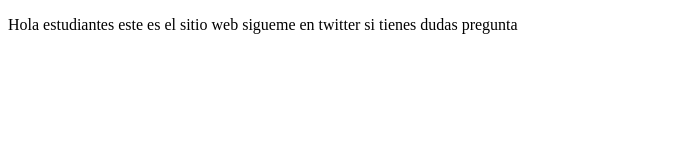
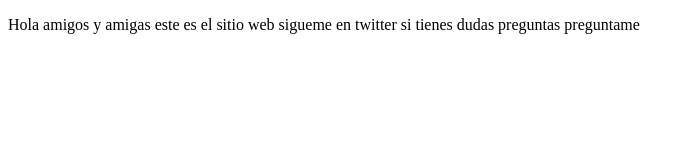
Before and after one commit to wilsonwigp/proyectoDemoCursoPrework, a plain HTML site: page index.html in a window 1280 px wide. Shown: the whole page, without its empty margins (0-694 px from the left). Drawn offline with Linux system fonts and the light colour scheme.

Commit message:
cambios agregados en html sitio de preguntas

```diff
--- a/index.html
+++ b/index.html
@@ -8,8 +8,8 @@
 </head>
 <body>
     <p>
-        Hola estudiantes este es el sitio web sigueme en twitter
-        si tienes dudas pregunta
+        Hola amigos y amigas este es el sitio web sigueme en twitter
+        si tienes dudas preguntas preguntame
     </p>
 </body>
 </html>
```
